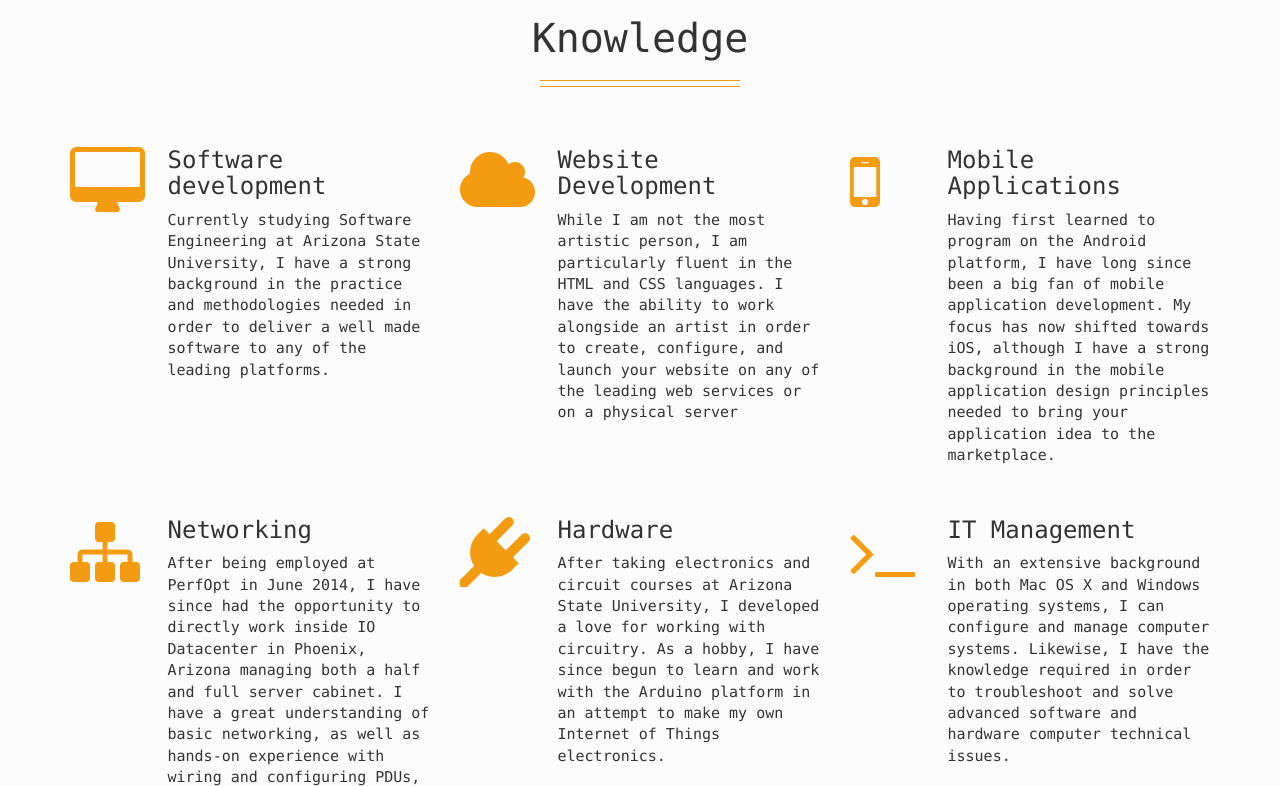
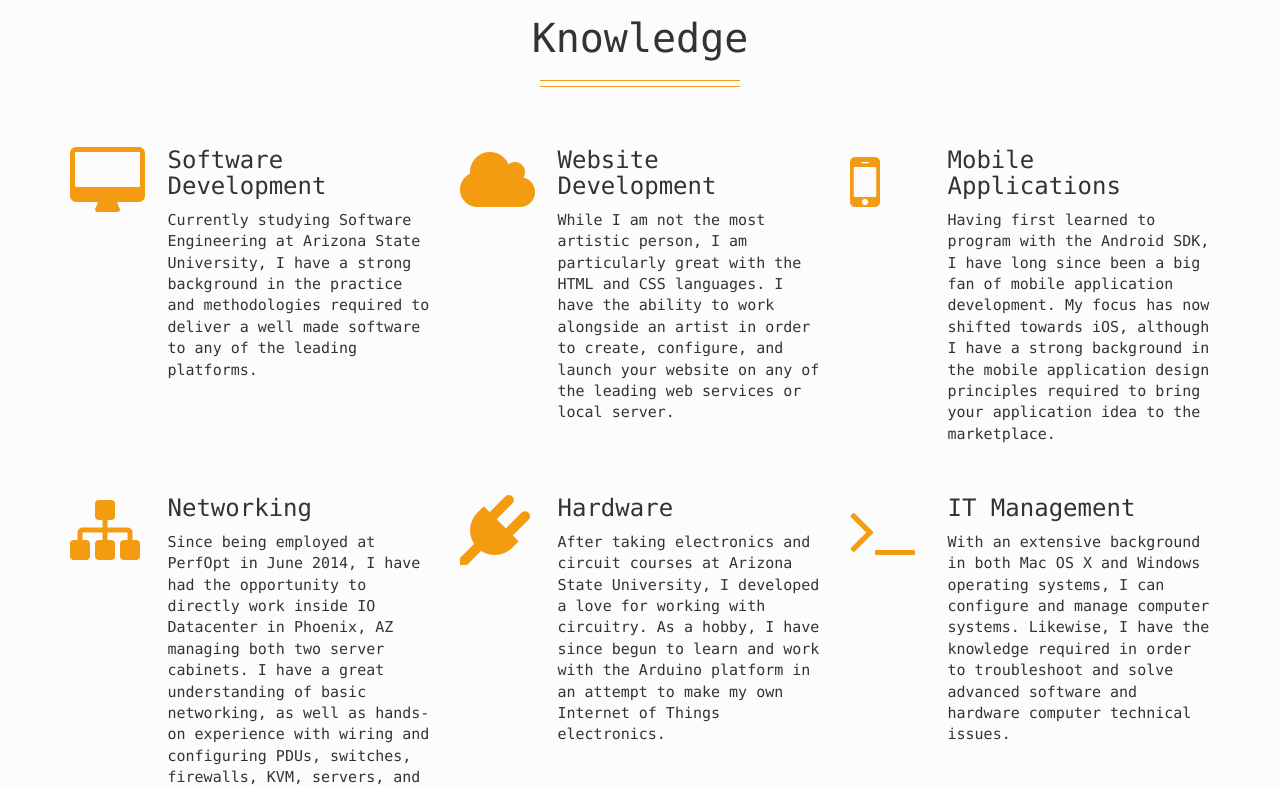
Before and after one commit to trentrand/TrentRand.com, a Jekyll site: the page built from index.html, in a window 1280 px wide and 900 px high, scrolled down 2508 px, cut to the strip 114-900 px from the top of the window. Built offline with Jekyll 4.4.1, drawn with Linux system fonts in a browser that asks for light colours; nearby versions of some CDN libraries; some web fonts are replaced; some of the changed text lies outside the part shown.

Commit message:
Grammatical updates
+ grammar changes as reflected in WWDC 2015 application

```diff
--- a/_config.yml
+++ b/_config.yml
@@ -47,7 +47,7 @@ features_thumbs:
     description: "Having a great personality is crucial, so why would I be any different? I’m human too, and behind this page is a passionate person actively working to drive innovation."
   - title: "Team Player"
     icon: "users"
-    description: "Two heads are better than one. Whether it’s on GitHub, in class, or at work, I’m always a passionate and active team member willing to contribute a bright mind"
+    description: "Two heads are better than one. Whether it’s on GitHub, in class, or at work, I’m always a passionate and active team member willing to contribute a bright mind."
   - title: "Passion"
     icon: "calendar"
     description: "Take one look at my GitHub and you will see my passion. With commit history 5 days a week, all year long, the facts are present. I am active developer always looking to keep up with the next great technology."
@@ -81,18 +81,18 @@ blockquote:
 # -------------------------
 
 services:
- - title: "Software development"
+ - title: "Software Development"
    icon: "desktop"
-   description: "Currently studying Software Engineering at Arizona State University, I have a strong background in the practice and methodologies needed in order to deliver a well made software to any of the leading platforms."
+   description: "Currently studying Software Engineering at Arizona State University, I have a strong background in the practice and methodologies required to deliver a well made software to any of the leading platforms."
  - title: "Website Development"
    icon: "cloud"
-   description: "While I am not the most artistic person, I am particularly fluent in the HTML and CSS languages. I have the ability to work alongside an artist in order to create, configure, and launch your website on any of the leading web services or on a physical server"
+   description: "While I am not the most artistic person, I am particularly great with the HTML and CSS languages. I have the ability to work alongside an artist in order to create, configure, and launch your website on any of the leading web services or local server."
  - title: "Mobile Applications"
    icon: "mobile"
-   description: "Having first learned to program on the Android platform, I have long since been a big fan of mobile application development. My focus has now shifted towards iOS, although I have a strong background in the mobile application design principles needed to bring your application idea to the marketplace."
+   description: "Having first learned to program with the Android SDK, I have long since been a big fan of mobile application development. My focus has now shifted towards iOS, although I have a strong background in the mobile application design principles required to bring your application idea to the marketplace."
  - title: "Networking"
    icon: "sitemap"
-   description: "After being employed at PerfOpt in June 2014, I have since had the opportunity to directly work inside IO Datacenter in Phoenix, Arizona managing both a half and full server cabinet. I have a great understanding of basic networking, as well as hands-on experience with wiring and configuring PDUs, switches, firewalls, a KVM, servers, and NAS drives among others."
+   description: "Since being employed at PerfOpt in June 2014, I have had the opportunity to directly work inside IO Datacenter in Phoenix, AZ managing both two server cabinets. I have a great understanding of basic networking, as well as hands-on experience with wiring and configuring PDUs, switches, firewalls, KVM, servers, and NAS drives among others."
  - title: "Hardware"
    icon: "plug"
    description: "After taking electronics and circuit courses at Arizona State University, I developed a love for working with circuitry. As a hobby, I have since begun to learn and work with the Arduino platform in an attempt to make my own Internet of Things electronics."
```
